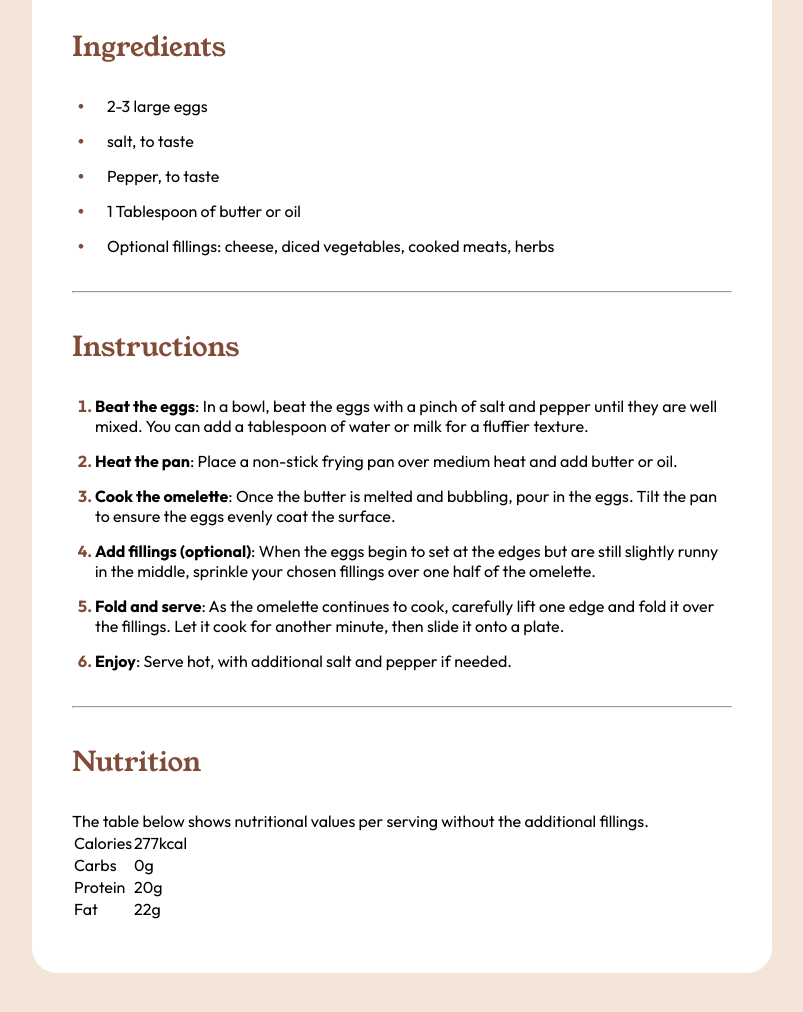
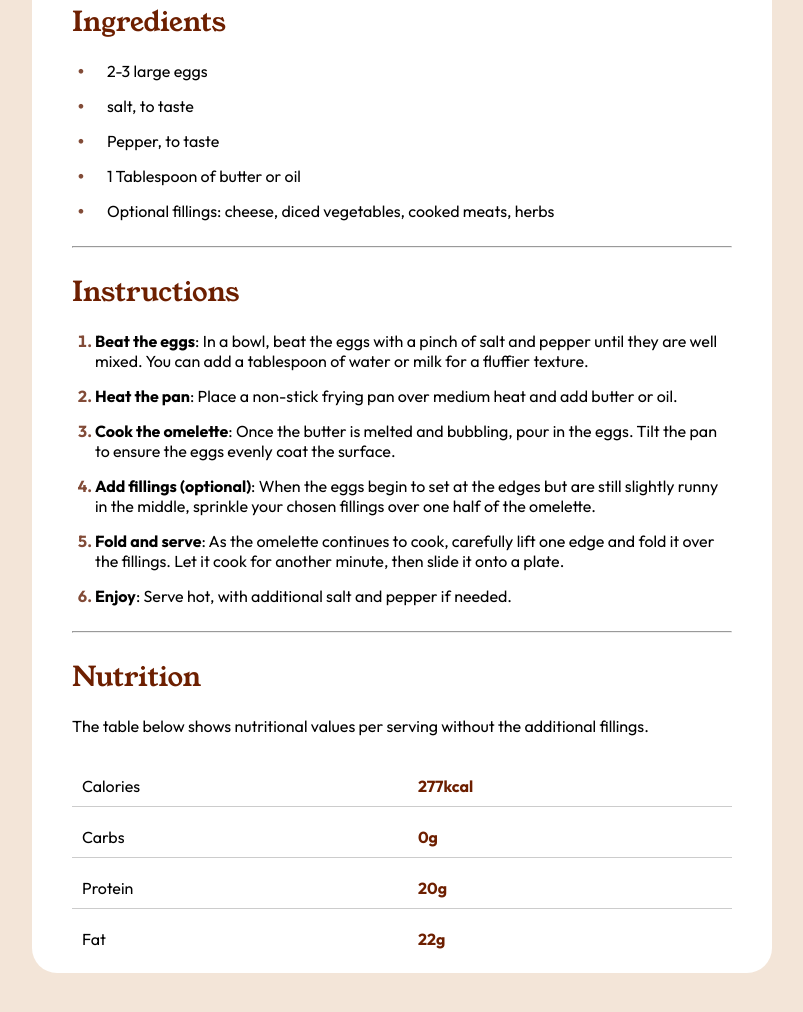
Before and after one commit to JandersonPedrosa/challenge_recipe_page, a plain HTML site: page index.html in a window 1280 px wide. Shown: the part 862-1874 px from the top of the page, without its empty margins (318-1121 px from the left). Drawn offline with Linux system fonts and the light colour scheme.

Commit message:
challenge completed

```diff
--- a/components/subtitle.css
+++ b/components/subtitle.css
@@ -1,8 +1,8 @@
 .subtitle{
-    color: #824B37;
+    color: #6D1F00;
     font-family: "Young Serif", serif;
     font-size: 1.7rem;
     font-weight: 400;
     font-style: normal;
-    margin-bottom: 30px;
+    margin-bottom: 20px;
 }
--- a/index.html
+++ b/index.html
@@ -62,25 +62,25 @@
                 <hr>
             </section>
 
-        <section>
+            <section class="nutrition">
                 <h2 class="subtitle">Nutrition</h2>
                 <p>The table below shows nutritional values per serving without the additional fillings.</p>
-            <table>
+                <table class="nutrition-table">
                     <tr>
                         <td>Calories</td>
-                    <td>277kcal</td>
+                        <td class="value">277kcal</td>
                     </tr>
                     <tr>
                         <td>Carbs</td>
-                    <td>0g</td>
+                        <td class="value">0g</td>
                     </tr>
                     <tr>
                         <td>Protein</td>
-                    <td>20g</td>
+                        <td class="value">20g</td>
                     </tr>
                     <tr>
                         <td>Fat</td>
-                    <td>22g</td>
+                        <td class="value">22g</td>
                     </tr>
                 </table>
             </section>
--- a/style.css
+++ b/style.css
@@ -20,7 +20,7 @@ main{
     width: 655px;
     height: 300px;
     border-radius: 20px;
-    margin-bottom: 40px;
+    margin-bottom: 30px;
 }
 
 .title{
@@ -39,7 +39,7 @@ main{
     background-color: #FFF7FC;
     border-radius: 15px;
     padding: 30px;
-    margin-bottom: 35px;
+    margin-bottom: 20px;
 }
 
 #preparation-card > h3{
@@ -93,7 +93,7 @@ main{
 }
 
 hr{
-    margin: 35px 0px;
+    margin: 25px 0px;
 }
 
 .instructions-list{
@@ -108,3 +108,27 @@ hr{
     color: #824B37;
     font-weight: bold;
 }
+
+.nutrition p{
+    margin-bottom: 20px;
+}
+
+.nutrition-table {
+    width: 100%;
+    border-collapse: separate;
+    border-spacing: 0 10px;
+}
+
+.nutrition-table td {
+    padding: 10px;
+    border-bottom: 1px solid #ccc;
+}
+
+.nutrition-table tr:last-child td {
+    border-bottom: none;
+}
+
+.nutrition-table .value {
+    font-weight: bold;
+    color: #6D1F00;
+}
```
Lines whose indentation alone changed are shown as unchanged.
